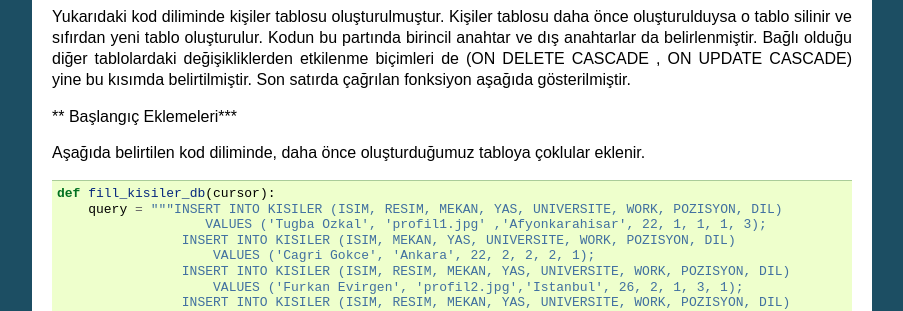
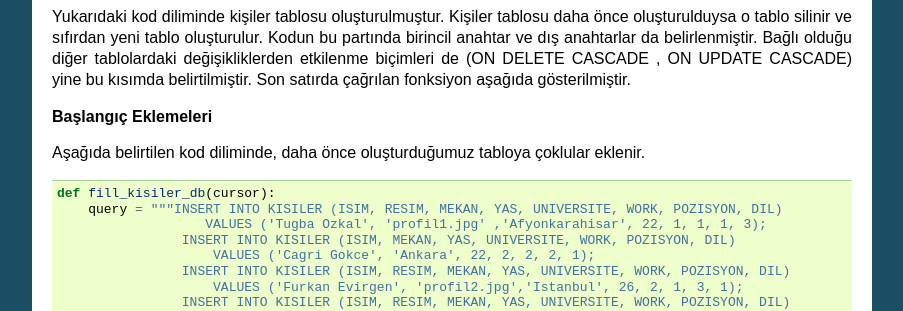
Before and after one commit to orhanse/ConnectLife, a Sphinx documentation site: the page built from docs/developer/member1.rst, in a window 1280 px wide and 900 px high, scrolled down 867 px. Shown: the part 152-463 px from the top of the window, without its empty margins (198-1101 px from the left). Built offline with Sphinx 7.4.7, drawn with Linux system fonts in a browser that asks for light colours.

Commit message:
baslik duzeltildi

```diff
--- a/docs/developer/member1.rst
+++ b/docs/developer/member1.rst
@@ -48,7 +48,7 @@ Kodun bu partında birincil anahtar ve dış anahtarlar da belirlenmiştir. Bağ
 , ON UPDATE CASCADE) yine bu kısımda belirtilmiştir. Son satırda çağrılan fonksiyon aşağıda gösterilmiştir.
 
 
-** Başlangıç Eklemeleri***
+**Başlangıç Eklemeleri**
 
 
 Aşağıda belirtilen kod diliminde, daha önce oluşturduğumuz tabloya çoklular eklenir.
@@ -146,6 +146,7 @@ kisi1 çoklusunu döndüren fonksiyon aşağıda verilmiştir.
 GET metoduyla alınan bilgiler, html kodlarında belirtilen 'add' metoduyla ilgili niteliklere gönderilir.
 
 **Arama Fonksiyonu**
+
 Arama fonksiyonunda kişinin ismi arama barına girilerek arama yapılabilir. Arama fonksiyonu aşağıda gösterilmiştir.
 
 
```
